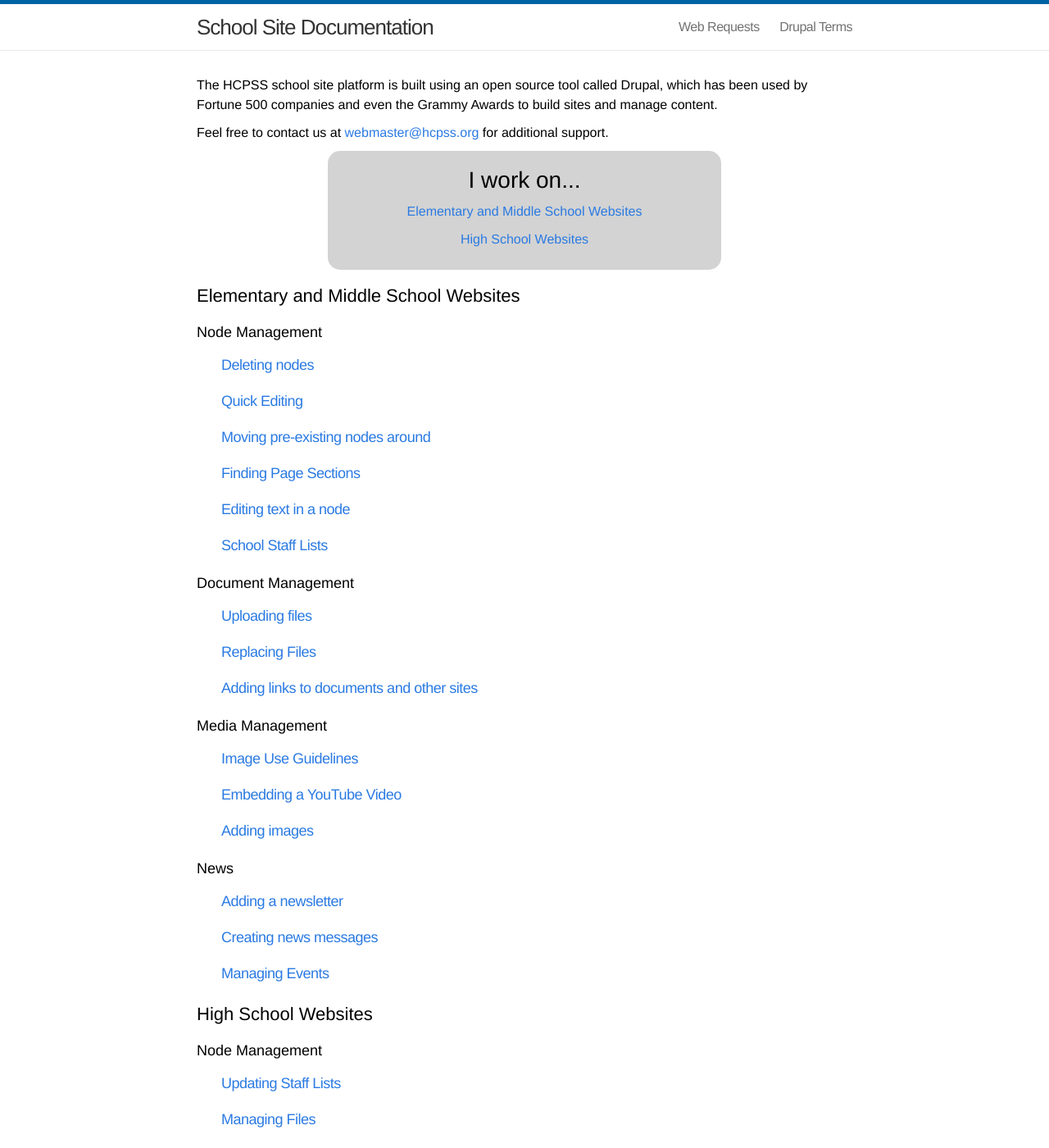
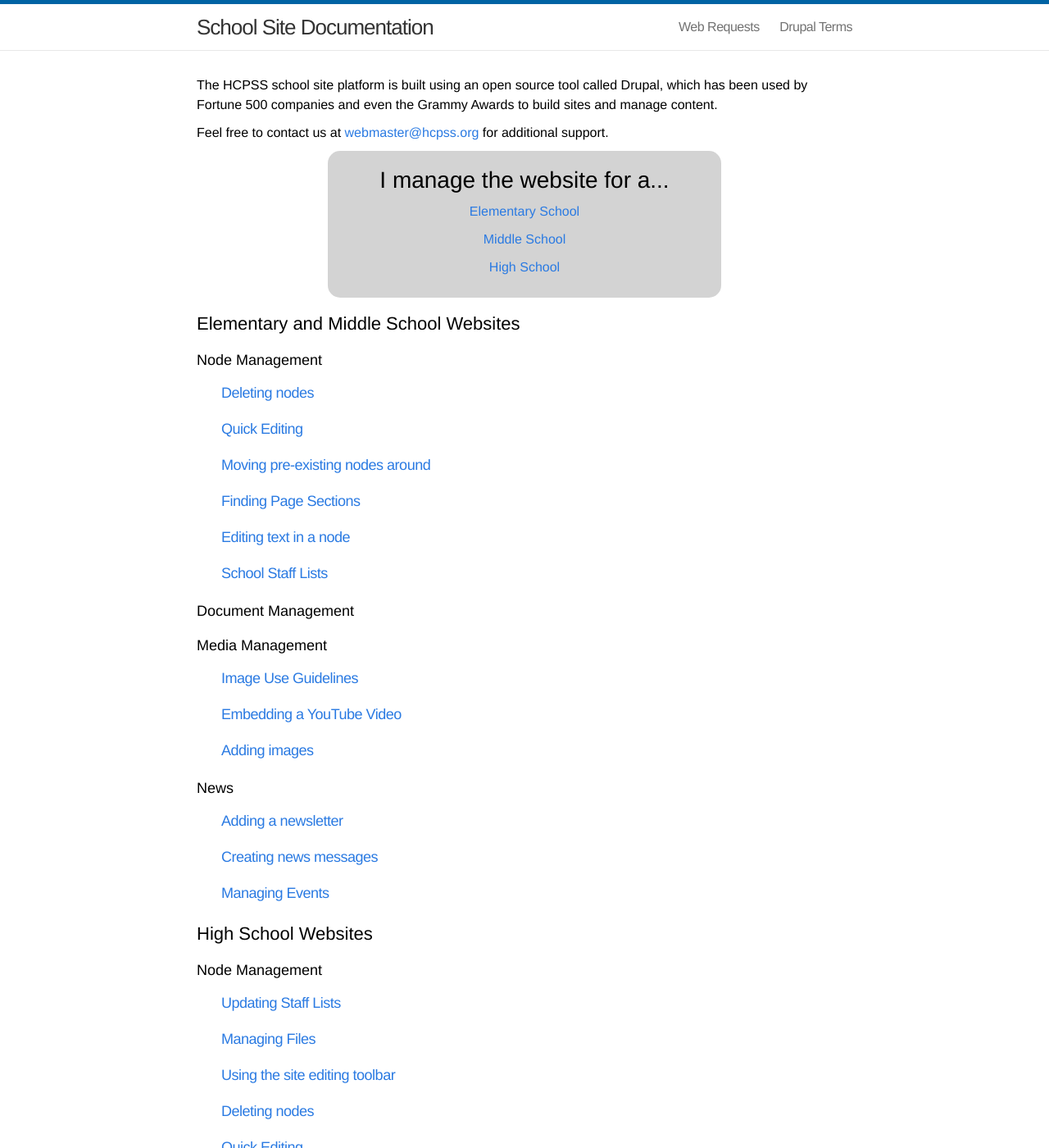
Before and after one commit to HCPSS/schoolsites-help, a Jekyll site: the page built from index.html, in a window 1280 px wide and 1400 px high. Shown: the whole window at 82% size. Built offline with Jekyll 4.4.1, drawn with Linux system fonts in a browser that asks for light colours; Markdown is read by kramdown in place of the engine named in the settings; some of the changed text lies outside the part shown.

Commit message:
document mgmt changes, new anchors

```diff
--- a/index.html
+++ b/index.html
@@ -11,12 +11,11 @@ layout: default
 <!-- Begin categories -->
 
 <div class="feature">
-<h1>I work on...</h1>
-<p><a href="#es-ms">Elementary and Middle School Websites</a></p>
-<p><a href="#hs">High School Websites</a></p>
+<h1>I manage the website for a...</h1>
+<p><a href="#es-ms">Elementary School</a></p>
+<p><a href="#es-ms">Middle School</a></p>
+<p><a href="#hs">High School</a></p>
 </div>
-
-
 
    <h2 id="es-ms">Elementary and Middle School Websites</h2>
    <h3>Node Management</h3>
@@ -32,7 +31,7 @@ layout: default
       <h3>Document Management</h3>
 
       <ul class="posts">
-        {% for post in site.categories.files %}
+        {% for post in site.categories.es-files %}
           <li>
             <a class="post-link" href="{{ post.url | prepend: site.baseurl }}">{{ post.title }}</a>
           </li>
@@ -59,7 +58,7 @@ layout: default
         {% endfor %}
       </ul>
 
-      <h2 id="hs">High School Websites</h2>
+   <h2 id="hs">High School Websites</h2>
    <h3>Node Management</h3>
       <ul class="posts">
         {% for post in site.categories.nodes-hs %}
@@ -72,6 +71,15 @@ layout: default
    <h3>Homepage Management</h3>
       <ul class="posts">
         {% for post in site.categories.hs-homepage-edit %}
+          <li>
+            <a class="post-link" href="{{ post.url | prepend: site.baseurl }}">{{ post.title }}</a>
+          </li>
+        {% endfor %}
+      </ul>
+
+   <h3>Document Management</h3>
+      <ul class="posts">
+        {% for post in site.categories.files %}
           <li>
             <a class="post-link" href="{{ post.url | prepend: site.baseurl }}">{{ post.title }}</a>
           </li>
```
